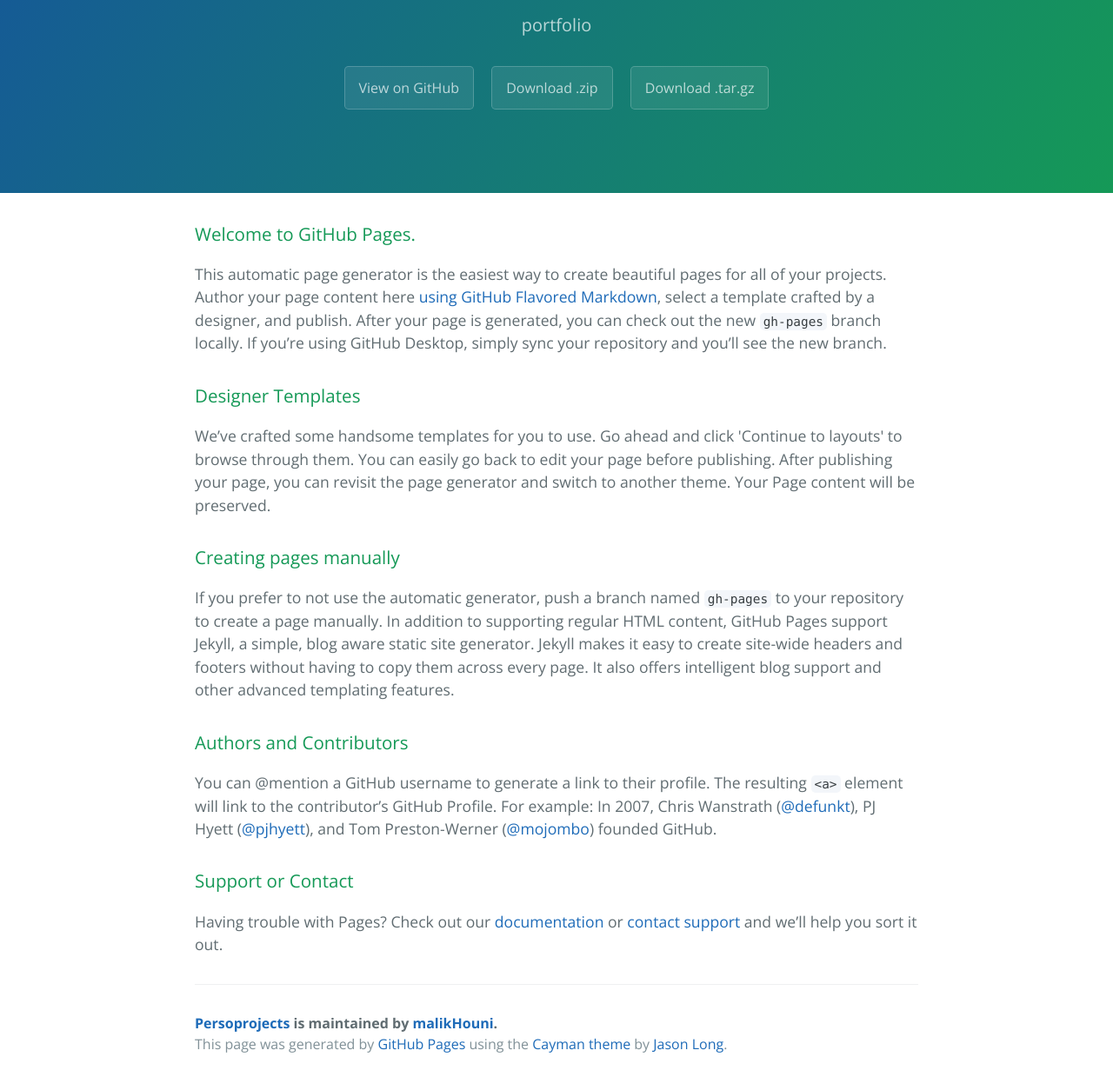
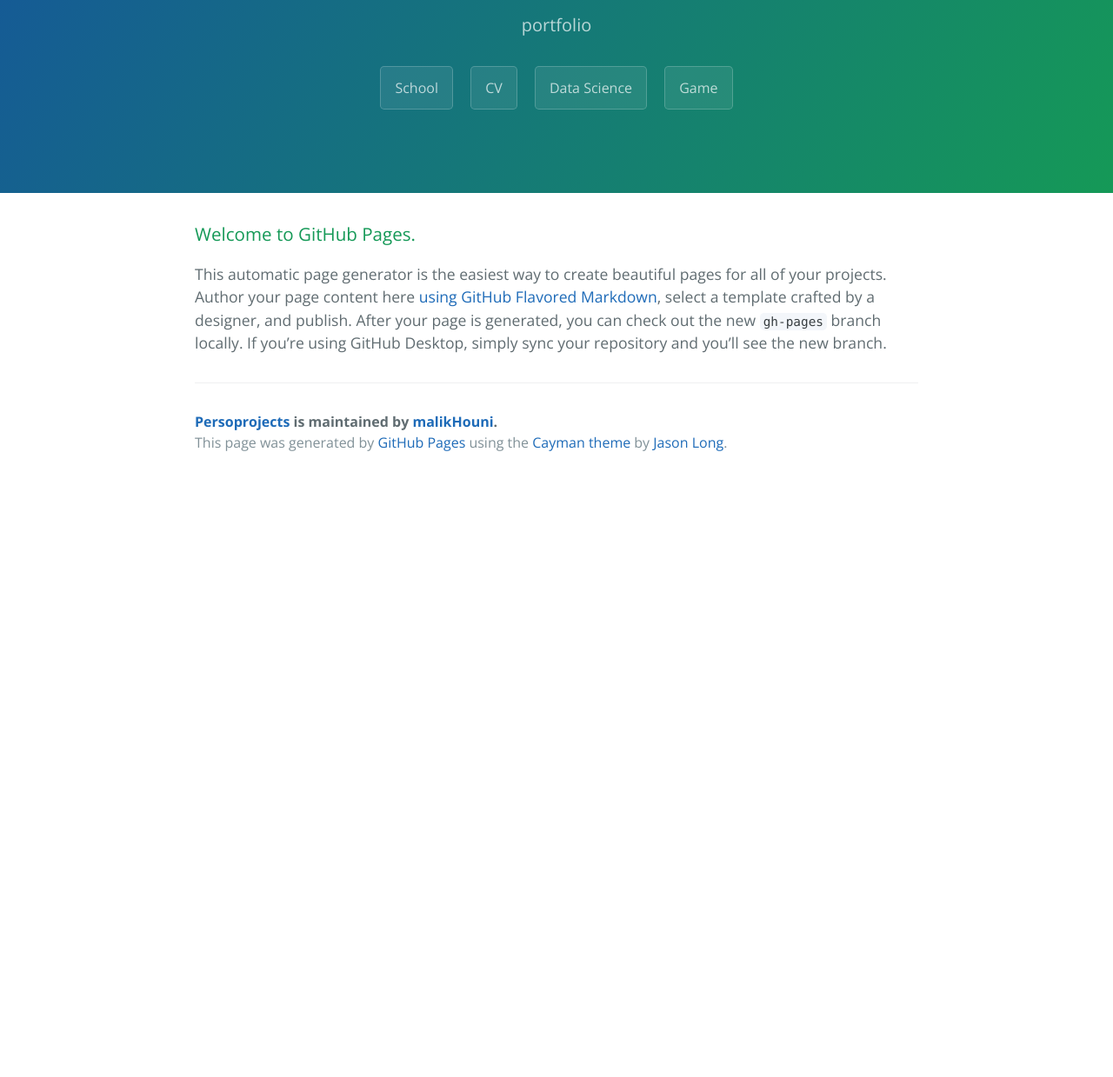
Before and after one commit to malikHouni/persoProjects, a plain HTML site: page index.html in a window 1280 px wide. Shown: the part 161-1400 px from the top of the page at 87% size. After the commit the page ends 800 px from the top, so only its background shows below. Drawn offline with nearby package versions, Linux system fonts and the light colour scheme.

Commit message:
added game and other futur

```diff
--- a/index.html
+++ b/index.html
@@ -13,9 +13,11 @@
     <section class="page-header">
       <h1 class="project-name">Persoprojects</h1>
       <h2 class="project-tagline">portfolio</h2>
-      <a href="https://github.com/malikHouni/persoProjects" class="btn">View on GitHub</a>
-      <a href="https://github.com/malikHouni/persoProjects/zipball/master" class="btn">Download .zip</a>
-      <a href="https://github.com/malikHouni/persoProjects/tarball/master" class="btn">Download .tar.gz</a>
+      <a href="https://github.com/malikHouni/persoProjects/School/index.html" class="btn">School</a>
+      <a href="https://github.com/malikHouni/persoProjects/CV/index.html" class="btn">CV</a>
+      <a href="https://github.com/malikHouni/persoProjects/DataScience/index.html" class="btn">Data Science</a>
+      <a href="https://github.com/malikHouni/persoProjects/Public/index.html" class="btn">Game</a>
+     <!--<a href="https://github.com/malikHouni/persoProjects/zipball/master" class="btn">Download .zip</a>-->
     </section>
 
     <section class="main-content">
@@ -24,31 +26,13 @@
 
 <p>This automatic page generator is the easiest way to create beautiful pages for all of your projects. Author your page content here <a href="https://guides.github.com/features/mastering-markdown/">using GitHub Flavored Markdown</a>, select a template crafted by a designer, and publish. After your page is generated, you can check out the new <code>gh-pages</code> branch locally. If you’re using GitHub Desktop, simply sync your repository and you’ll see the new branch.</p>
 
-<h3>
-<a id="designer-templates" class="anchor" href="#designer-templates" aria-hidden="true"><span aria-hidden="true" class="octicon octicon-link"></span></a>Designer Templates</h3>
 
-<p>We’ve crafted some handsome templates for you to use. Go ahead and click 'Continue to layouts' to browse through them. You can easily go back to edit your page before publishing. After publishing your page, you can revisit the page generator and switch to another theme. Your Page content will be preserved.</p>
 
-<h3>
-<a id="creating-pages-manually" class="anchor" href="#creating-pages-manually" aria-hidden="true"><span aria-hidden="true" class="octicon octicon-link"></span></a>Creating pages manually</h3>
+<footer class="site-footer">
+  <span class="site-footer-owner"><a href="https://github.com/malikHouni/persoProjects">Persoprojects</a> is maintained by <a href="https://github.com/malikHouni">malikHouni</a>.</span>
 
-<p>If you prefer to not use the automatic generator, push a branch named <code>gh-pages</code> to your repository to create a page manually. In addition to supporting regular HTML content, GitHub Pages support Jekyll, a simple, blog aware static site generator. Jekyll makes it easy to create site-wide headers and footers without having to copy them across every page. It also offers intelligent blog support and other advanced templating features.</p>
-
-<h3>
-<a id="authors-and-contributors" class="anchor" href="#authors-and-contributors" aria-hidden="true"><span aria-hidden="true" class="octicon octicon-link"></span></a>Authors and Contributors</h3>
-
-<p>You can @mention a GitHub username to generate a link to their profile. The resulting <code>&lt;a&gt;</code> element will link to the contributor’s GitHub Profile. For example: In 2007, Chris Wanstrath (<a href="https://github.com/defunkt" class="user-mention">@defunkt</a>), PJ Hyett (<a href="https://github.com/pjhyett" class="user-mention">@pjhyett</a>), and Tom Preston-Werner (<a href="https://github.com/mojombo" class="user-mention">@mojombo</a>) founded GitHub.</p>
-
-<h3>
-<a id="support-or-contact" class="anchor" href="#support-or-contact" aria-hidden="true"><span aria-hidden="true" class="octicon octicon-link"></span></a>Support or Contact</h3>
-
-<p>Having trouble with Pages? Check out our <a href="https://help.github.com/pages">documentation</a> or <a href="https://github.com/contact">contact support</a> and we’ll help you sort it out.</p>
-
-      <footer class="site-footer">
-        <span class="site-footer-owner"><a href="https://github.com/malikHouni/persoProjects">Persoprojects</a> is maintained by <a href="https://github.com/malikHouni">malikHouni</a>.</span>
-
-        <span class="site-footer-credits">This page was generated by <a href="https://pages.github.com">GitHub Pages</a> using the <a href="https://github.com/jasonlong/cayman-theme">Cayman theme</a> by <a href="https://twitter.com/jasonlong">Jason Long</a>.</span>
-      </footer>
+  <span class="site-footer-credits">This page was generated by <a href="https://pages.github.com">GitHub Pages</a> using the <a href="https://github.com/jasonlong/cayman-theme">Cayman theme</a> by <a href="https://twitter.com/jasonlong">Jason Long</a>.</span>
+</footer>
 
     </section>
 
```
